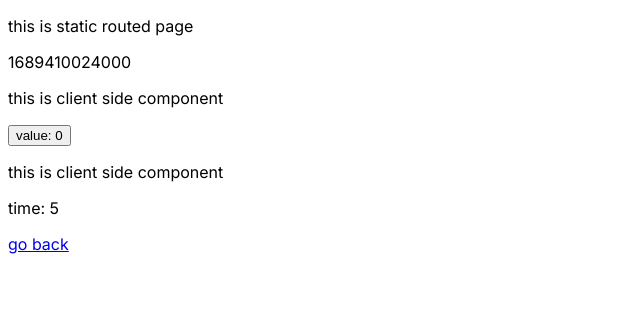
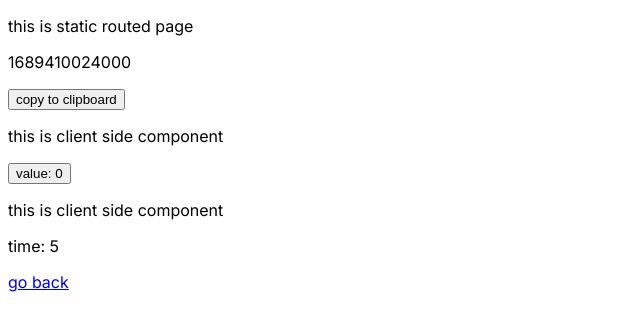
Before and after one commit to 42-transcendence/featurePractice, a Next.js app in the folder login/app/: page /post1 in a window 1280 px wide. Shown: the top 330 px of the page, without its empty margins (0-640 px from the left). Built offline with nearby package versions, Linux system fonts and the light colour scheme.

Commit message:
add copy to clipboard button to TimeStamp Comp

```diff
--- a/login/app/src/app/post1/TimeStamp.tsx
+++ b/login/app/src/app/post1/TimeStamp.tsx
@@ -1,14 +1,25 @@
 "use client"
-// import { useEffect, useState } from "react";
+import { useState } from "react";
 
 const TimeStamp = () => {
-    // const [isServer, setIsServer] = useState(true);
 
-    // useEffect(() => setIsServer(false), []);
+    const [buttonText, setButtonText] = useState("copy to clipboard");
+
+    const timestamp = Date.now();
+
+    const copyToClipboard = async () => {
+        navigator.clipboard.writeText(timestamp.toString())
+            .then(() => setButtonText("copied!"))
+            .catch(() => setButtonText("cannot copy!"));
+
+        setTimeout(() => setButtonText("copy to clipboard"), 1000);
+    }
 
     return (
-        // <p>{isServer ? "loading..." : Date.now()}</p>
-        <p>{Date.now()}</p>
+        <section>
+            <p>{timestamp}</p>
+            <button onClick={copyToClipboard}>{buttonText}</button>
+        </section>
     );
 }
 
```
